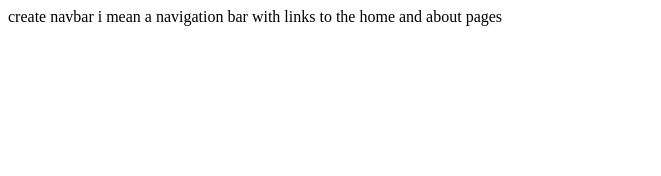
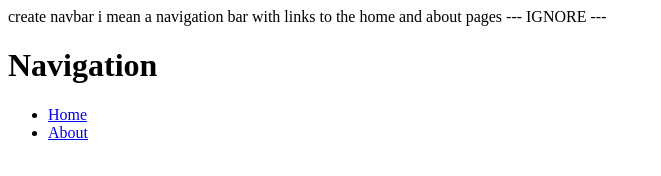
Before and after one commit to Karim-Bouazza/github-test, a plain HTML site: page index.html in a window 1280 px wide. Shown: the whole page, without its empty margins (0-661 px from the left). Drawn offline with Linux system fonts and the light colour scheme.

Commit message:
new feature

```diff
--- a/index.html
+++ b/index.html
@@ -1,2 +1,11 @@
 create navbar
 i mean a navigation bar with links to the home and about pages
+--- IGNORE ---
+
+<h1>Navigation</h1>
+<nav>
+  <ul>
+    <li><a href="home.html">Home</a></li>
+    <li><a href="about.html">About</a></li>
+  </ul>
+</nav>
```
